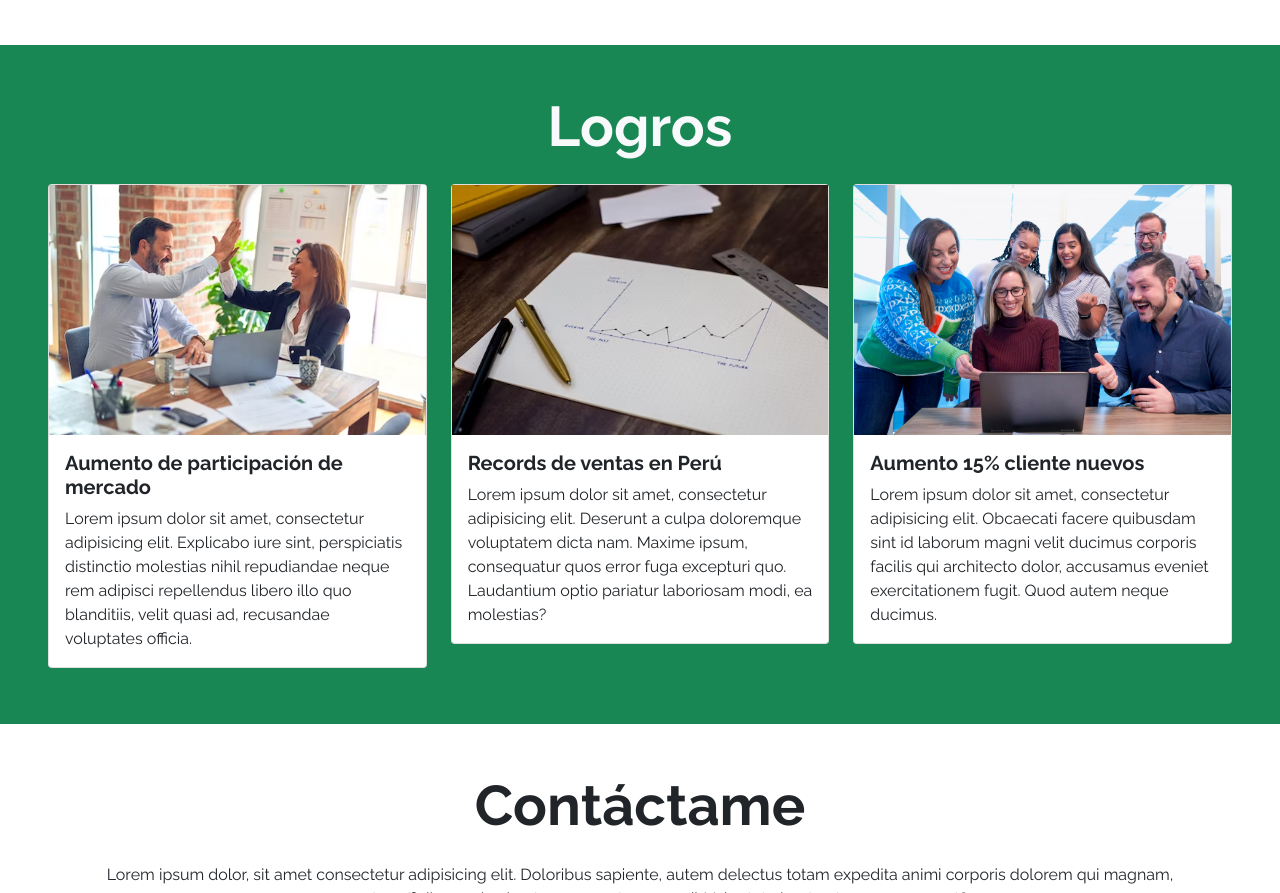
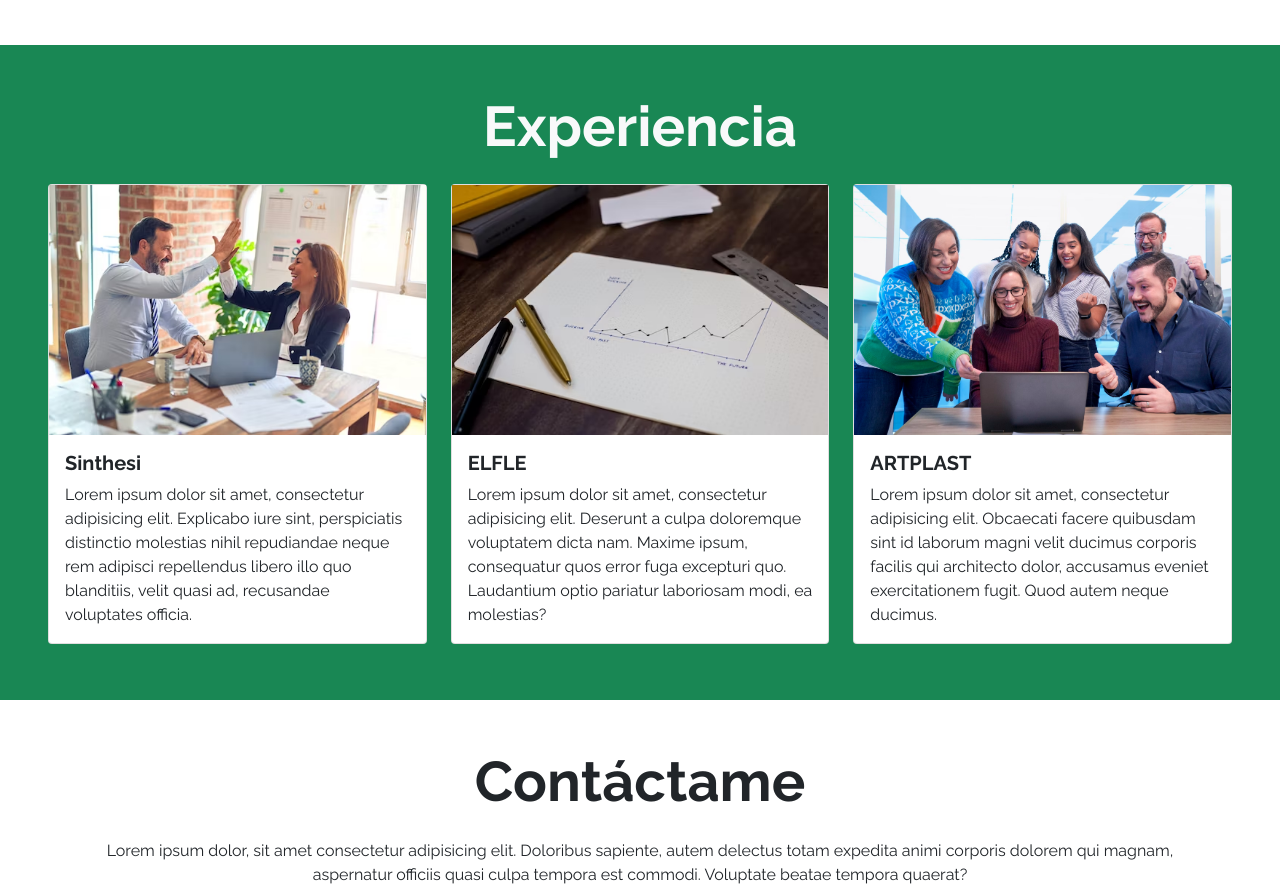
Before and after one commit to TomasDesafio/TomasDesafio.github.io, a plain HTML site: page index.html in a window 1280 px wide. Shown: the part 1159-2052 px from the top of the page. Drawn offline with nearby package versions, Linux system fonts and the light colour scheme.

Commit message:
Últimos cambios

```diff
--- a/index.html
+++ b/index.html
@@ -113,14 +113,14 @@
 
     <section id="Mis-trabajos" class="my-5 p-5 bg-success">
 
-        <h2 class="display-4 fw-bold text-center text-light mb-3">Logros</h2>
+        <h2 class="display-4 fw-bold text-center text-light mb-3">Experiencia</h2>
 
         <div class="row">
             <div class="col-12 col-sm-4 py-2">
                 <div class="card">
                     <div class="image-top" style="background-image: url(assets/img/card-1a.avif)"></div>
                     <div class="card-body">
-                        <h5 class="card-title fw-bold">Aumento de participación de mercado </h5>
+                        <h5 class="card-title fw-bold"> Sinthesi </h5>
                         <p class="card-text">
                             Lorem ipsum dolor sit amet, consectetur adipisicing elit.
                             Explicabo iure sint, perspiciatis distinctio molestias nihil
@@ -135,7 +135,7 @@
                 <div class="card">
                     <div class="image-top img-fluid" style="background-image: url(assets/img/card-2a.avif);object-fit: cover; "></div>
                     <div class="card-body">
-                        <h5 class="card-title fw-bold">Records de ventas en Perú</h5>
+                        <h5 class="card-title fw-bold">ELFLE </h5>
                         <p class="card-text">
                             Lorem ipsum dolor sit amet, consectetur adipisicing elit.
                             Deserunt a culpa doloremque voluptatem dicta nam. Maxime ipsum,
@@ -150,7 +150,7 @@
                 <div class="card">
                     <div class="image-top" style="background-image: url(assets/img/card-3b.avif)"></div>
                     <div class="card-body">
-                        <h5 class="card-title fw-bold">Aumento 15% cliente nuevos</h5>
+                        <h5 class="card-title fw-bold">ARTPLAST</h5>
                         <p class="card-text">
                             Lorem ipsum dolor sit amet, consectetur adipisicing elit.
                             Obcaecati facere quibusdam sint id laborum magni velit ducimus
```
